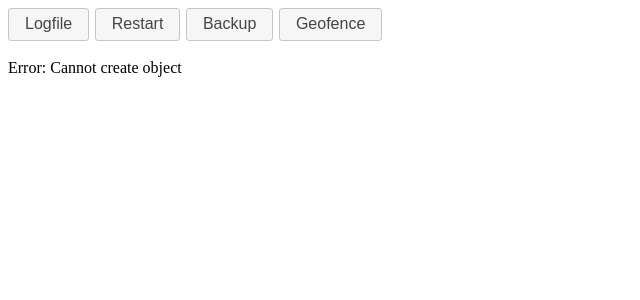
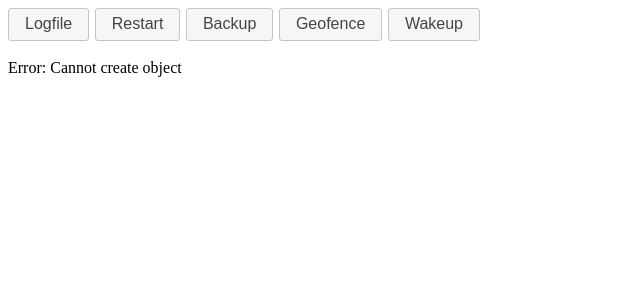
Before and after one commit to bassmaster187/TeslaLogger, a PHP site: page /admin/index.php in a window 1280 px wide. Shown: the top 300 px of the page, without its empty margins (0-640 px from the left). Run offline with PHP 8.4, Linux system fonts and the light colour scheme; some libraries are stand-ins or nearby versions.

Commit message:
Wakeup Button in Admin Page

```diff
--- a/TeslaLogger/www/admin/index.php
+++ b/TeslaLogger/www/admin/index.php
@@ -19,6 +19,7 @@
   <button onclick="window.location.href='restartlogger.php';">Restart</button>
   <button onclick="window.location.href='backup.php';">Backup</button>
   <button onclick="window.location.href='geofencing.php';">Geofence</button>
+  <button onclick="window.location.href='/wakeup.php';">Wakeup</button>
 
   <br><br>
 <?PHP
```
